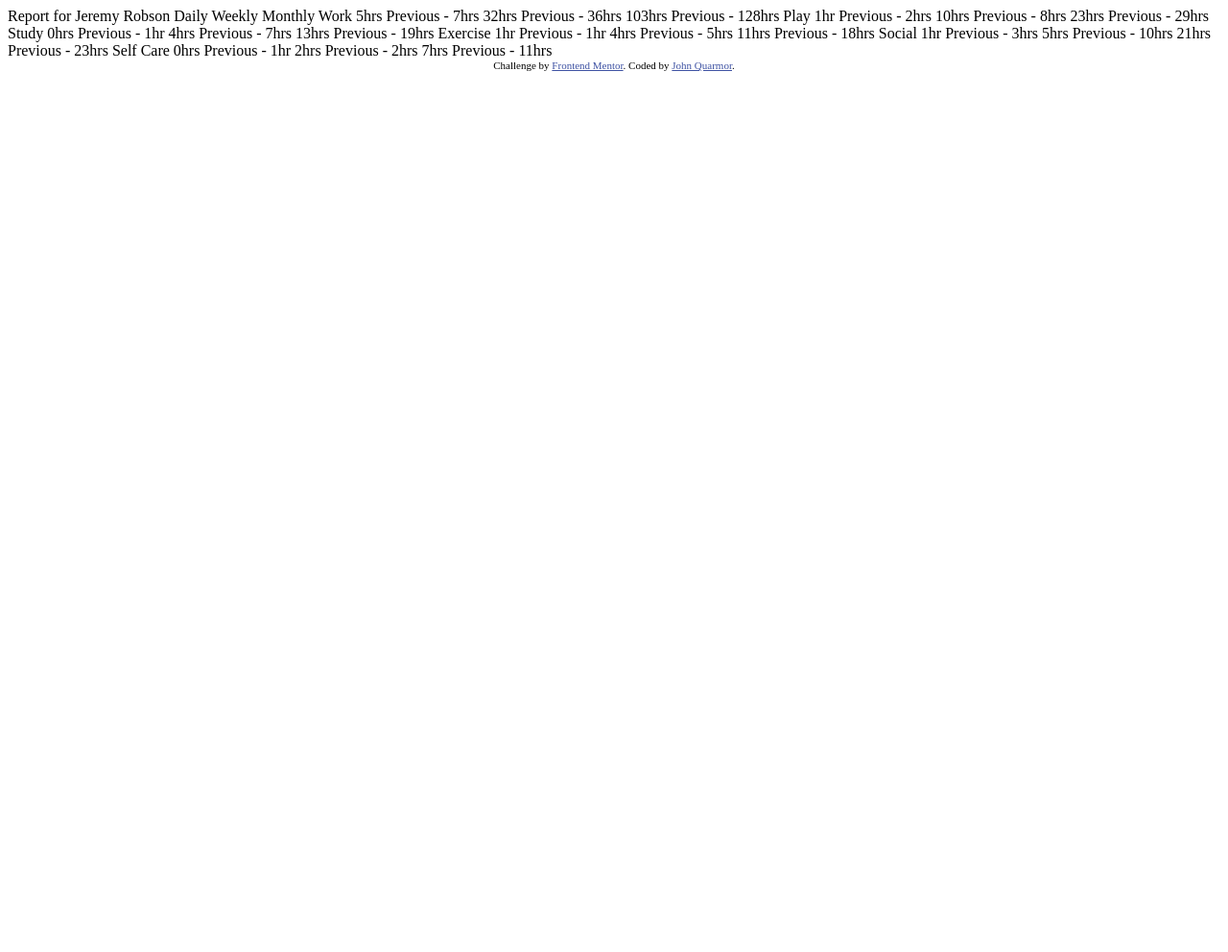
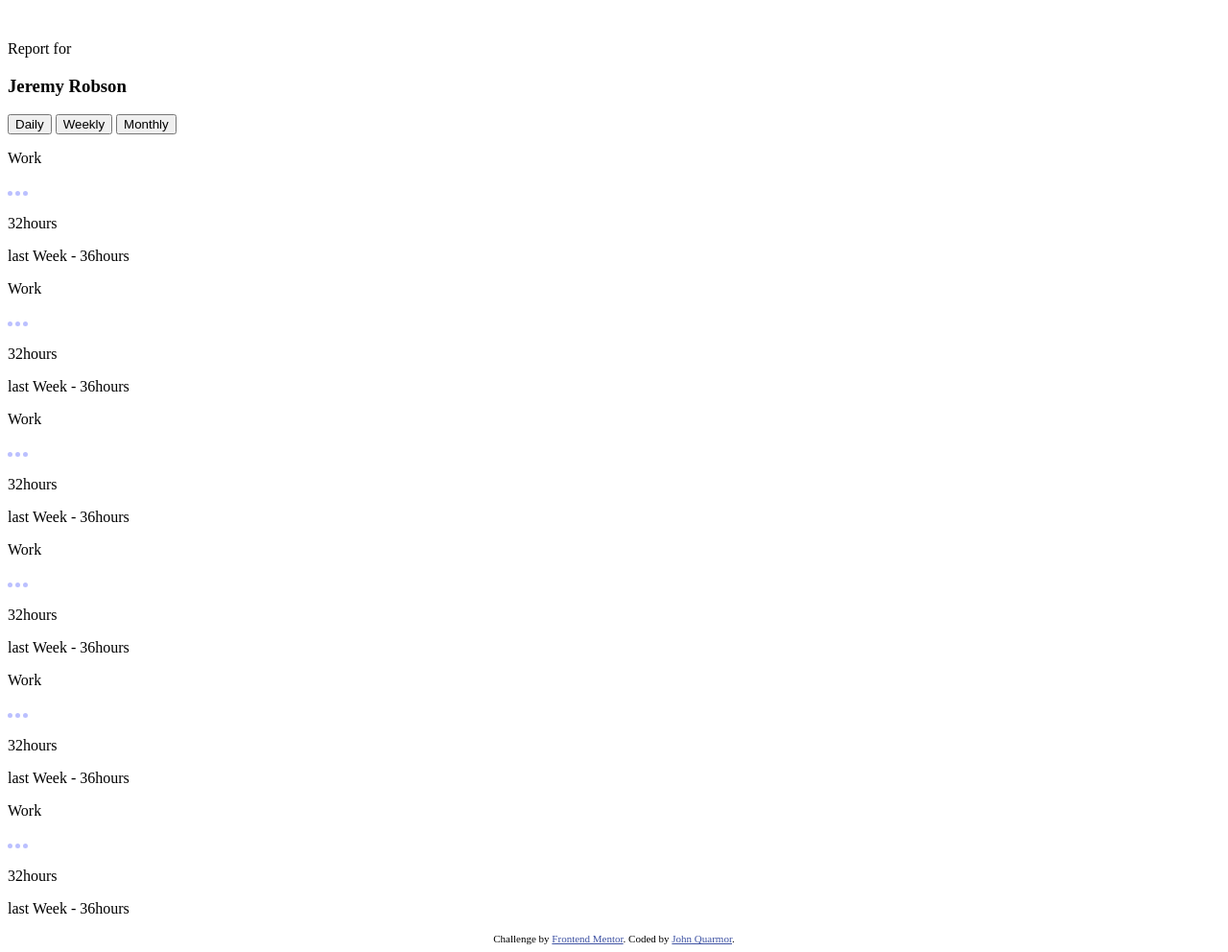
Before and after one commit to romrauq/time-tracking-dashboard, a plain HTML site: page index.html in a window 1280 px wide. Shown: the whole page at 96% size. Before the commit the page ends 800 px from the top, so only its background shows below. Drawn offline with Linux system fonts and the light colour scheme.

Commit message:
Structured HMTL element with content as placeholders for styling.

```diff
--- a/index.html
+++ b/index.html
@@ -17,83 +17,124 @@
 	</head>
 
 	<body>
-		Report for Jeremy Robson Daily Weekly Monthly Work 5hrs
-		<!-- daily -->
-		Previous - 7hrs
-		<!-- daily -->
-		32hrs
-		<!-- weekly -->
-		Previous - 36hrs
-		<!-- weekly -->
-		103hrs
-		<!-- monthly -->
-		Previous - 128hrs
-		<!-- monthly -->
+		<main>
+			<div class="flex-container-column">
+				<div class="top-section">
+					<img src="" alt="" />
+					<p class="accent-text">Report for</p>
+					<h3 class=heading-text">Jeremy Robson</h3>
+				</div>
 
-		Play 1hr
-		<!-- daily -->
-		Previous - 2hrs
-		<!-- daily -->
-		10hrs
-		<!-- weekly -->
-		Previous - 8hrs
-		<!-- weekly -->
-		23hrs
-		<!-- monthly -->
-		Previous - 29hrs
-		<!-- monthly -->
+				<div class="bottom-section">
+					<button class="button-light-text" id="daily-period-button">Daily</button>
+					<button class="button-white-text" id="weekly-period-button">Weekly</button>
+					<button class="button-light-text" id="monthly-period-button">Monthly</button>
+				</div>
+			</div>
 
-		Study 0hrs
-		<!-- daily -->
-		Previous - 1hr
-		<!-- daily -->
-		4hrs
-		<!-- weekly -->
-		Previous - 7hrs
-		<!-- weekly -->
-		13hrs
-		<!-- monthly -->
-		Previous - 19hrs
-		<!-- monthly -->
+			<div class="grid-container-row">
+				<div class="grid-item">
+					<div class="image-highlight-section">
+					</div>
 
-		Exercise 1hr
-		<!-- daily -->
-		Previous - 1hr
-		<!-- daily -->
-		4hrs
-		<!-- weekly -->
-		Previous - 5hrs
-		<!-- weekly -->
-		11hrs
-		<!-- monthly -->
-		Previous - 18hrs
-		<!-- monthly -->
+					<div class="details-section">
+						<div class="top-details-row">
+							<p class="small-white-text">
+								Work
+							</p>
+							<img src="./resources/images/icon-ellipsis.svg" alt="" class="ellipsis-icon">
+						</div>
+						<p class="hour-text" id="current-output">32hours</p>
+						<p class="small-light-text" id="previous-output">last Week - 36hours</p>
+					</div>
+				</div>
 
-		Social 1hr
-		<!-- daily -->
-		Previous - 3hrs
-		<!-- daily -->
-		5hrs
-		<!-- weekly -->
-		Previous - 10hrs
-		<!-- weekly -->
-		21hrs
-		<!-- monthly -->
-		Previous - 23hrs
-		<!-- monthly -->
+			<div class="grid-container-row">
+				<div class="grid-item">
+					<div class="image-highlight-section">
+					</div>
 
-		Self Care 0hrs
-		<!-- daily -->
-		Previous - 1hr
-		<!-- daily -->
-		2hrs
-		<!-- weekly -->
-		Previous - 2hrs
-		<!-- weekly -->
-		7hrs
-		<!-- monthly -->
-		Previous - 11hrs
-		<!-- monthly -->
+					<div class="details-section">
+						<div class="top-details-row">
+							<p class="small-white-text">
+								Work
+							</p>
+							<img src="./resources/images/icon-ellipsis.svg" alt="" class="ellipsis-icon">
+						</div>
+						<p class="hour-text" id="current-output">32hours</p>
+						<p class="small-light-text" id="previous-output">last Week - 36hours</p>
+					</div>
+				</div>
+
+			<div class="grid-container-row">
+				<div class="grid-item">
+					<div class="image-highlight-section">
+					</div>
+
+					<div class="details-section">
+						<div class="top-details-row">
+							<p class="small-white-text">
+								Work
+							</p>
+							<img src="./resources/images/icon-ellipsis.svg" alt="" class="ellipsis-icon">
+						</div>
+						<p class="hour-text" id="current-output">32hours</p>
+						<p class="small-light-text" id="previous-output">last Week - 36hours</p>
+					</div>
+				</div>
+
+			<div class="grid-container-row">
+				<div class="grid-item">
+					<div class="image-highlight-section">
+					</div>
+
+					<div class="details-section">
+						<div class="top-details-row">
+							<p class="small-white-text">
+								Work
+							</p>
+							<img src="./resources/images/icon-ellipsis.svg" alt="" class="ellipsis-icon">
+						</div>
+						<p class="hour-text" id="current-output">32hours</p>
+						<p class="small-light-text" id="previous-output">last Week - 36hours</p>
+					</div>
+				</div>
+
+			<div class="grid-container-row">
+				<div class="grid-item">
+					<div class="image-highlight-section">
+					</div>
+
+					<div class="details-section">
+						<div class="top-details-row">
+							<p class="small-white-text">
+								Work
+							</p>
+							<img src="./resources/images/icon-ellipsis.svg" alt="" class="ellipsis-icon">
+						</div>
+						<p class="hour-text" id="current-output">32hours</p>
+						<p class="small-light-text" id="previous-output">last Week - 36hours</p>
+					</div>
+				</div>
+
+			<div class="grid-container-row">
+				<div class="grid-item">
+					<div class="image-highlight-section">
+					</div>
+
+					<div class="details-section">
+						<div class="top-details-row">
+							<p class="small-white-text">
+								Work
+							</p>
+							<img src="./resources/images/icon-ellipsis.svg" alt="" class="ellipsis-icon">
+						</div>
+						<p class="hour-text" id="current-output">32hours</p>
+						<p class="small-light-text" id="previous-output">last Week - 36hours</p>
+					</div>
+				</div>
+
+		</main>
 
 		<div class="attribution">
 			Challenge by
```
